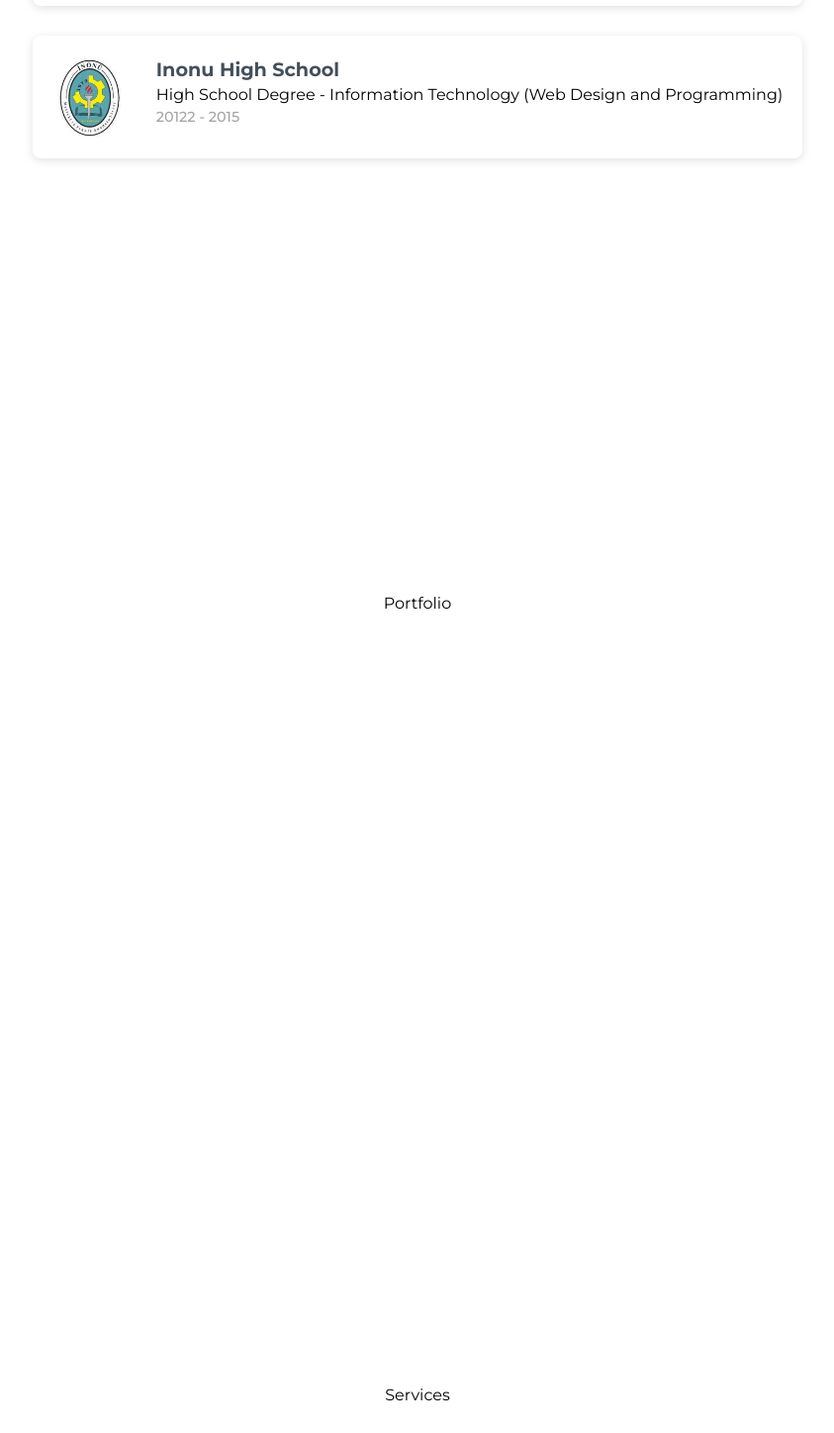
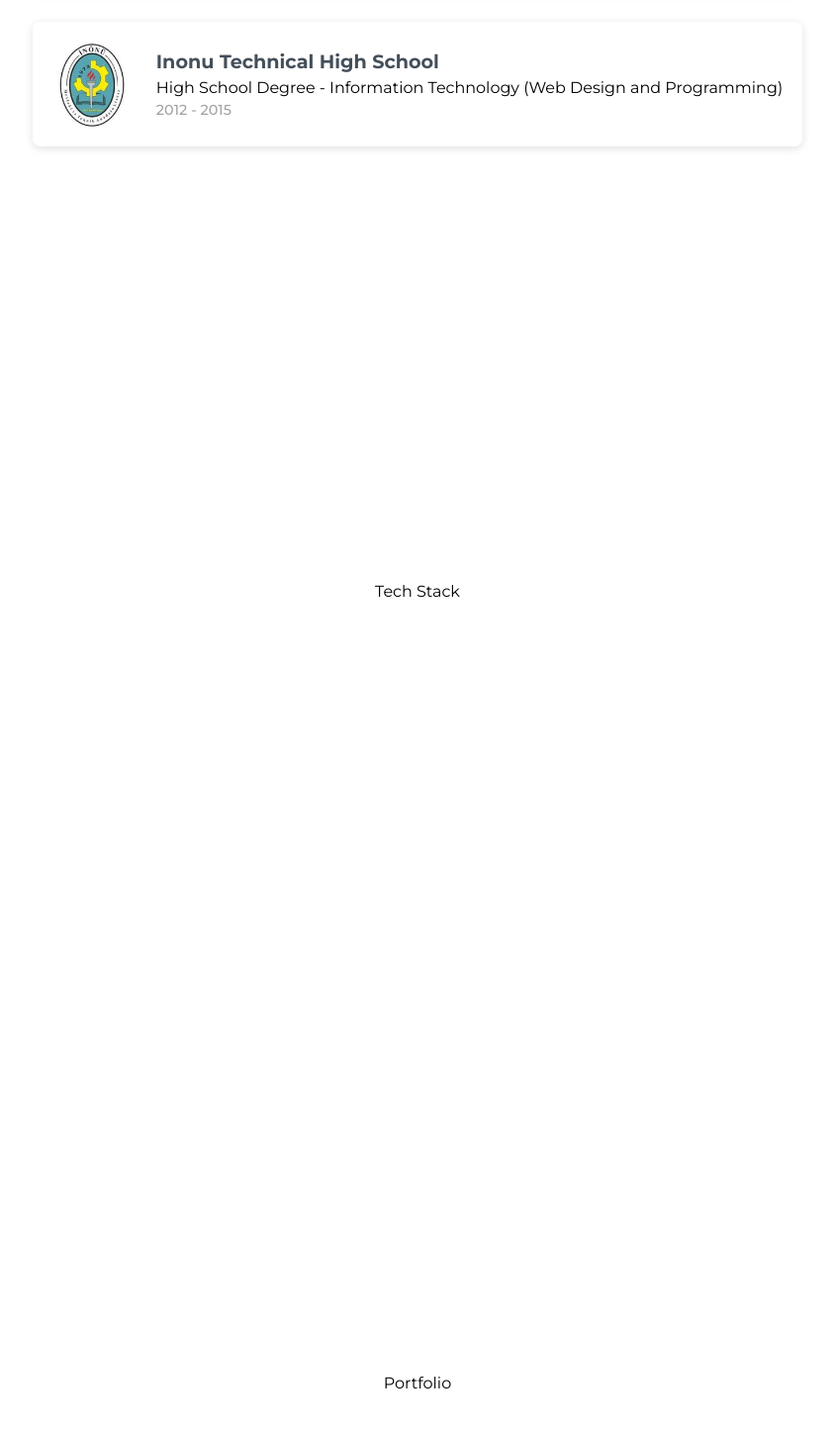
Before and after one commit to mehmetbacik/mehmetbacik.com, a Next.js app: page / in a window 1280 px wide. Shown: the part 3202-4650 px from the top of the page at 99% size, without its empty margins (218-1061 px from the left). Built offline with nearby package versions, Linux system fonts and the light colour scheme.

Commit message:
Update
Updated for Technology component.

```diff
--- a/src/app/education/styles/Education.module.scss
+++ b/src/app/education/styles/Education.module.scss
@@ -70,7 +70,6 @@
                                 font-size: 0.9rem;
                                 color: $gray;
                                 font-weight: 500;
-                                margin-bottom: 10px;
                             }
                         }
                     }
--- a/src/app/page.tsx
+++ b/src/app/page.tsx
@@ -3,7 +3,7 @@ import Home from "@/app/home/Home";
 import About from "@/app/about/About";
 import Experience from "@/app/experience/Experience";
 import Portfolio from "@/app/portfolio/Portfolio";
-import Services from "@/app/services/Services";
+import Technology from "@/app/technology/Technology";
 import Contact from "@/app/contact/Contact";
 import Education from "@/app/education/Education";
 import "@/styles/styles.scss";
@@ -18,8 +18,8 @@ export default function MainPage() {
         <About id="about" />
         <Experience id="experience" />
         <Education id="education" />
+        <Technology id="technology" />
         <Portfolio id="portfolio" />
-        <Services id="services" />
         <Contact id="contact" />
       </main>
     </>
--- a/src/app/services/Services.tsx
+++ /dev/null
@@ -1,13 +0,0 @@
-interface ServicesProps {
-    id: string;
-  }
-
-  const Services: React.FC<ServicesProps> = ({ id }) => {
-    return (
-      <section id={id} className="min-h-screen">
-        <h1>Services</h1>
-      </section>
-    );
-  };
-
-  export default Services;
--- /dev/null
+++ b/src/app/technology/Technology.tsx
@@ -0,0 +1,15 @@
+import styles from "./styles/Technology.module.scss";
+
+interface TechnologyProps {
+  id: string;
+}
+
+const Technology: React.FC<TechnologyProps> = ({ id }) => {
+  return (
+    <section id={id} className={styles.technology}>
+      <h1>Tech Stack</h1>
+    </section>
+  );
+};
+
+export default Technology;
--- /dev/null
+++ b/src/app/technology/styles/Technology.module.scss
@@ -0,0 +1,7 @@
+@import "../../../styles/variables.scss";
+
+.technology {
+  min-height: 100vh;
+  padding-top: 50px;
+  padding-bottom: 50px;
+}
--- a/src/components/Sidebar/Sidebar.tsx
+++ b/src/components/Sidebar/Sidebar.tsx
@@ -74,8 +74,8 @@ const Sidebar = () => {
             { name: "About", icon: "mdi:account" },
             { name: "Experience", icon: "mdi:file-document" },
             { name: "Education", icon: "mdi:school" },
+            { name: "Technology", icon: "mdi:cog" },
             { name: "Portfolio", icon: "mdi:briefcase" },
-            { name: "Services", icon: "mdi:cog" },
             { name: "Contact", icon: "mdi:email" },
           ].map((item) => (
             <li
--- a/src/data/educationData.ts
+++ b/src/data/educationData.ts
@@ -23,10 +23,10 @@ export const educationData: EducationItem[] = [
     logo: "/img/anadoluuni_logo.jpg",
   },
   {
-    school: "Inonu High School",
+    school: "Inonu Technical High School",
     degree: "High School Degree",
     study: "Information Technology (Web Design and Programming)",
-    date: "20122 - 2015",
+    date: "2012 - 2015",
     logo: "/img/inonu_logo.jpg",
   },
 ];
```
Also changed, not shown: public/img/inonu_logo.jpg.
